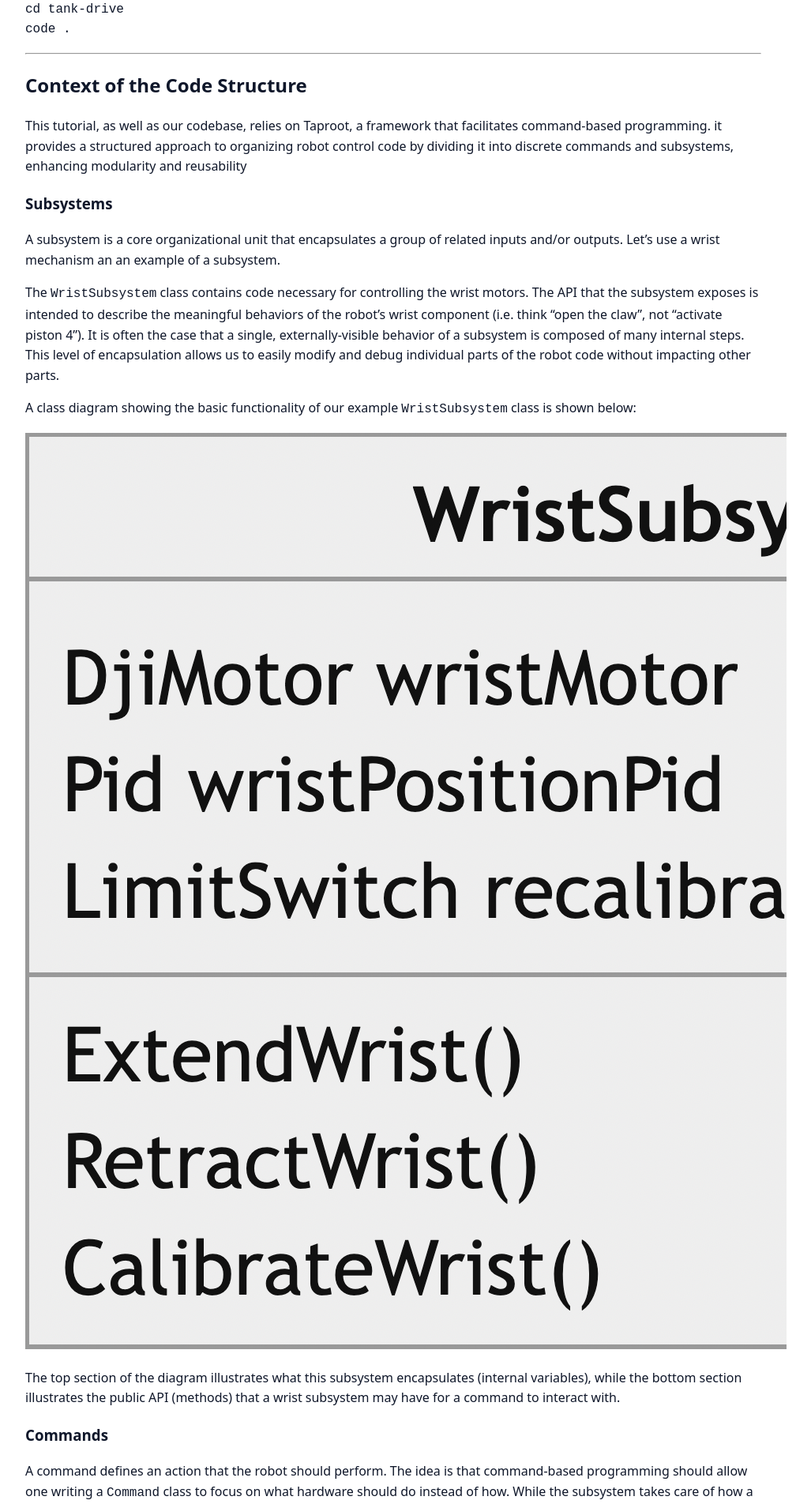
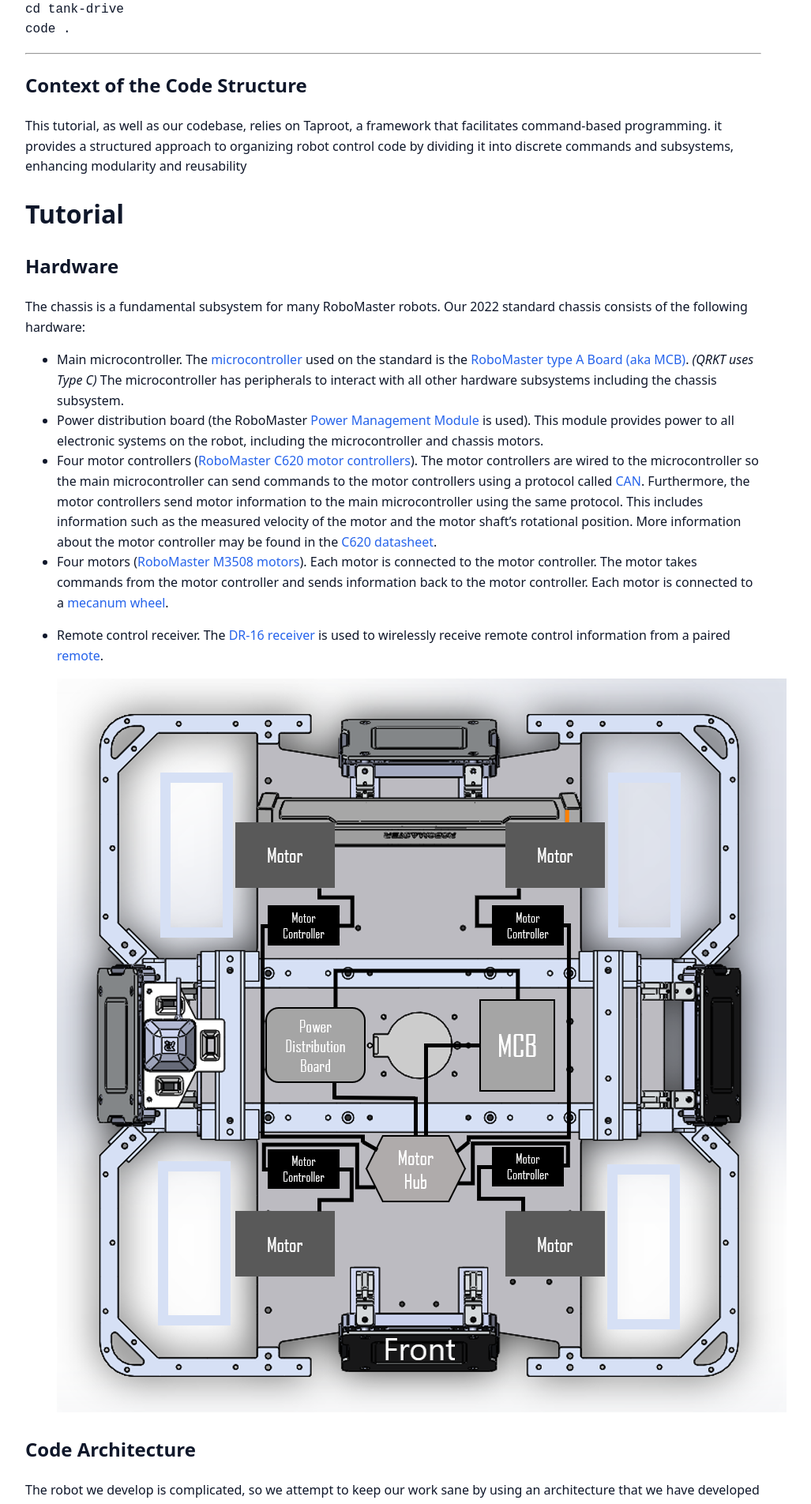
Before and after one commit to qkrt-rm/onboarding, a Jekyll site: the page built from onboarding/tank-drive.md, in a window 1280 px wide. Shown: the part 990-2894 px from the top of the page at 79% size, without its empty margins (220-1247 px from the left). Built offline with Jekyll 4.4.1, drawn with Linux system fonts in a browser that asks for light colours; our own code applies the rules of GitHub Pages for plain Markdown files; some of the changed text lies outside the part shown.

````diff
--- a/onboarding/tank-drive.md
+++ b/onboarding/tank-drive.md
@@ -16,7 +16,7 @@ Here are the resources relevant to the Tank Drive Tutorial:
 
 ## Getting the Starter Code
 
-<div class="warninglabel">
+<div style="padding: 1rem; background-color: #fff3cd; border: 1px solid #ffeaa7; border-radius: 4px; margin: 1rem 0;">
   <strong>⚠️ Disclaimer:</strong> The Tank Drive Tutorial project configuration is not set up for our robots. We will be covering what files and settings to change once we proceed to the flashing the code.
 </div>
 
@@ -44,31 +44,9 @@ code .
 
 This tutorial, as well as our codebase, relies on Taproot, a framework that facilitates command-based programming. it provides a structured approach to organizing robot control code by dividing it into discrete commands and subsystems, enhancing modularity and reusability
 
-### Subsystems
-
-A subsystem is a core organizational unit that encapsulates a group of related inputs and/or outputs. Let’s use a wrist mechanism an an example of a subsystem.
-
-The `WristSubsystem` class contains code necessary for controlling the wrist motors. The API that the subsystem exposes is intended to describe the meaningful behaviors of the robot’s wrist component (i.e. think "open the claw", not "activate piston 4"). It is often the case that a single, externally-visible behavior of a subsystem is composed of many internal steps. This level of encapsulation allows us to easily modify and debug individual parts of the robot code without impacting other parts.
-
-A class diagram showing the basic functionality of our example `WristSubsystem` class is shown below:
-
-![tankdrive_wristsubsystem.png](../assets/images/tankdrive/tankdrive_wristsubsystem.png)
-
-The top section of the diagram illustrates what this subsystem encapsulates (internal variables),
-while the bottom section illustrates the public API (methods) that a wrist subsystem may have for a command to interact with.
-
-### Commands
-
-A command defines an action that the robot should perform. The idea is that command-based
-programming should allow one writing a `Command` class to focus on what hardware should do instead of how. While the subsystem takes care of how a robot should accomplish some goal, at the command level, we only care about requesting that the robot do some task.
-
-To interact with the robot, the command will request access to an "active" subsystem and tell it what to do. Building on the example of the `WristSubsystem` described in the above section, a command to "move the wrist to a grabbing position" would be responsible for calling the subsystem's `ExtendWrist()` function when appropriate.
-
-Note that command instances are re-used: a single command could be initialized, run, finished, then later initialized again. Ensure that `initialize()` resets any state stored in the command!
 
 
-
-# Modified University of Washington Tutorial
+# Tutorial
 ## Hardware
 
 The chassis is a fundamental subsystem for many RoboMaster robots. Our 2022
@@ -145,6 +123,29 @@ Our implementation is not close to perfect, but hopefully you will be able to
 improve it some time in the future!
 
 
+
+### Subsystems
+
+A subsystem is a core organizational unit that encapsulates a group of related inputs and/or outputs. Let’s use a wrist mechanism an an example of a subsystem.
+
+The `WristSubsystem` class contains code necessary for controlling the wrist motors. The API that the subsystem exposes is intended to describe the meaningful behaviors of the robot’s wrist component (i.e. think "open the claw", not "activate piston 4"). It is often the case that a single, externally-visible behavior of a subsystem is composed of many internal steps. This level of encapsulation allows us to easily modify and debug individual parts of the robot code without impacting other parts.
+
+A class diagram showing the basic functionality of our example `WristSubsystem` class is shown below:
+
+![tankdrive_wristsubsystem.png](../assets/images/tankdrive/tankdrive_wristsubsystem.png)
+
+The top section of the diagram illustrates what this subsystem encapsulates (internal variables),
+while the bottom section illustrates the public API (methods) that a wrist subsystem may have for a command to interact with.
+
+### Commands
+
+A command defines an action that the robot should perform. The idea is that command-based
+programming should allow one writing a `Command` class to focus on what hardware should do instead of how. While the subsystem takes care of how a robot should accomplish some goal, at the command level, we only care about requesting that the robot do some task.
+
+To interact with the robot, the command will request access to an "active" subsystem and tell it what to do. Building on the example of the `WristSubsystem` described in the above section, a command to "move the wrist to a grabbing position" would be responsible for calling the subsystem's `ExtendWrist()` function when appropriate.
+
+Note that command instances are re-used: a single command could be initialized, run, finished, then later initialized again. Ensure that `initialize()` resets any state stored in the command!
+
 ## Step 1: Control Operator Interface
 
 The control operator interface is an interface used to interpret remote and/or keyboard state values to be used by commands.
@@ -155,6 +156,11 @@ It is useful in cases where commands need to accept user input in addition to th
 
 Declare the functions `getChassisTankLeftInput` and `getChassisTankRightInput`. Both functions should be declared as public members of the `ControlOperatorInterface` class, not take any parameters, and return a `float`.
 
+<div style="padding: 1rem; background-color: #fff3cd; border: 1px solid #ffeaa7; border-radius: 4px; margin: 1rem 0;">Tip:
+Use F12 to go to the definitions in code.
+
+![Tank Drive Tip 1](../assets/images/tankdrive/tankdrive_tip1.png)
+</div>
 
 ```cpp
 class ControlOperatorInterface
````
Also changed, not shown: assets/images/tankdrive/tankdrive_tip1.png (added).
